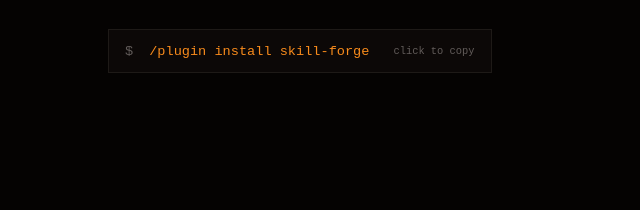
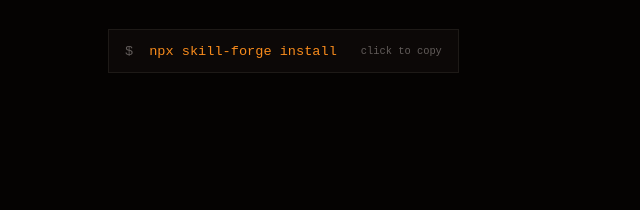
Before and after one commit to nekocode/skill-forge, a plain HTML site: page docs/index.html in a window 1280 px wide. Shown: the part 557-767 px from the top of the page, 36-676 px from the left. Drawn offline with nearby package versions, Linux system fonts and the light colour scheme; a web font is replaced by a local one.

Commit message:
Update installation command in index.html to use 'npx skill-forge install'

```diff
--- a/docs/index.html
+++ b/docs/index.html
@@ -706,7 +706,7 @@
         </p>
         <button class="hero-install" id="installBtn" type="button">
           <span class="prompt" aria-hidden="true">$</span>
-          <span>/plugin install skill-forge</span>
+          <span>npx skill-forge install</span>
           <span class="copy-hint" aria-live="polite">click to copy</span>
         </button>
       </div>
@@ -850,7 +850,7 @@
   <!-- ── CTA ── -->
   <section class="cta">
     <h2 class="cta-title">Start forging.</h2>
-    <button class="cta-install" id="ctaBtn">/plugin install skill-forge</button>
+    <button class="cta-install" id="ctaBtn">npx skill-forge install</button>
     <p class="cta-sub">Then run <code>/scan</code> to discover your first opportunities.</p>
   </section>
 
@@ -1230,7 +1230,7 @@
       btns.forEach(btn => {
         if (!btn) return;
         btn.addEventListener('click', () => {
-          navigator.clipboard.writeText('/plugin install skill-forge').then(() => {
+          navigator.clipboard.writeText('npx skill-forge install').then(() => {
             const hint = btn.querySelector('.copy-hint');
             if (hint) {
               hint.textContent = 'copied!';
```
